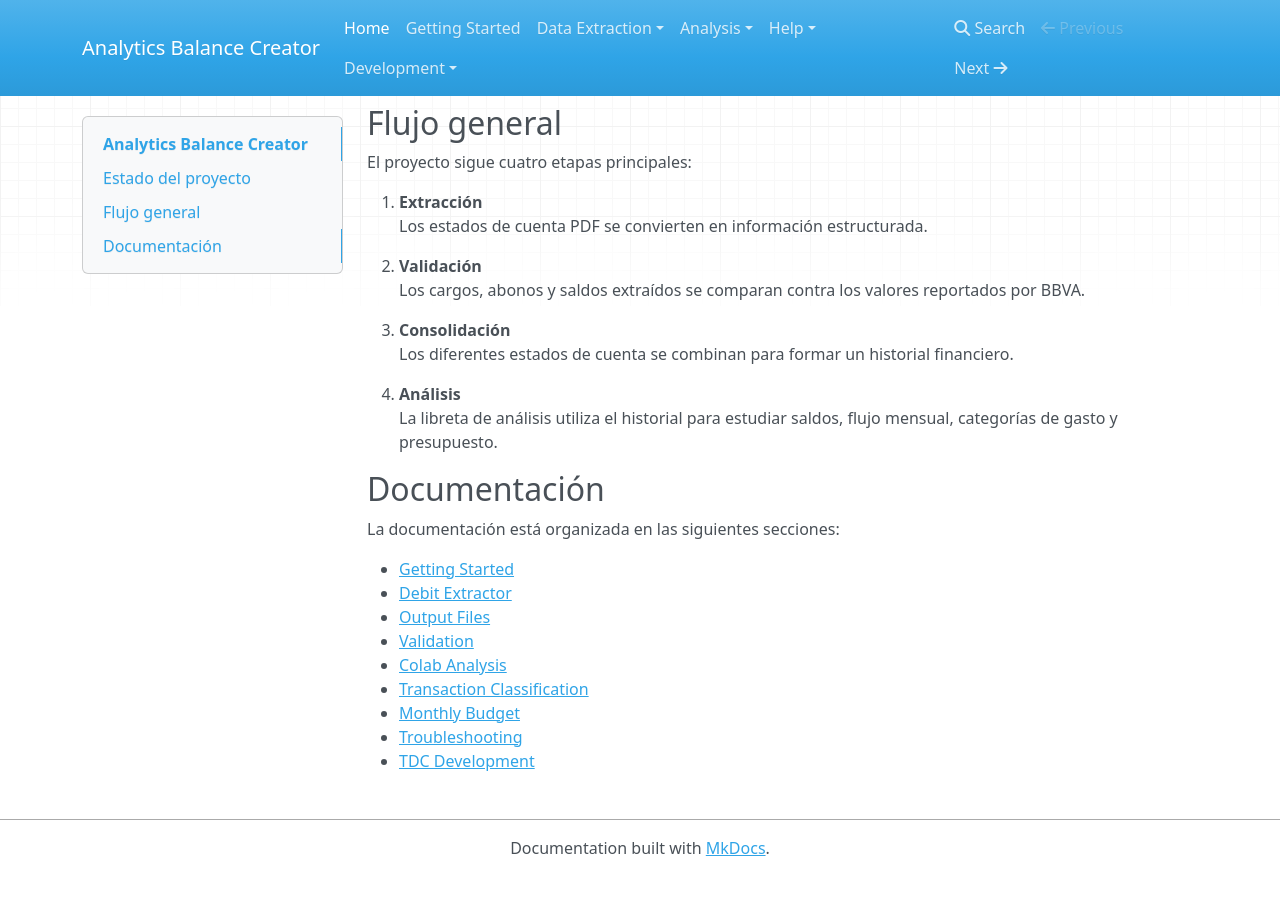
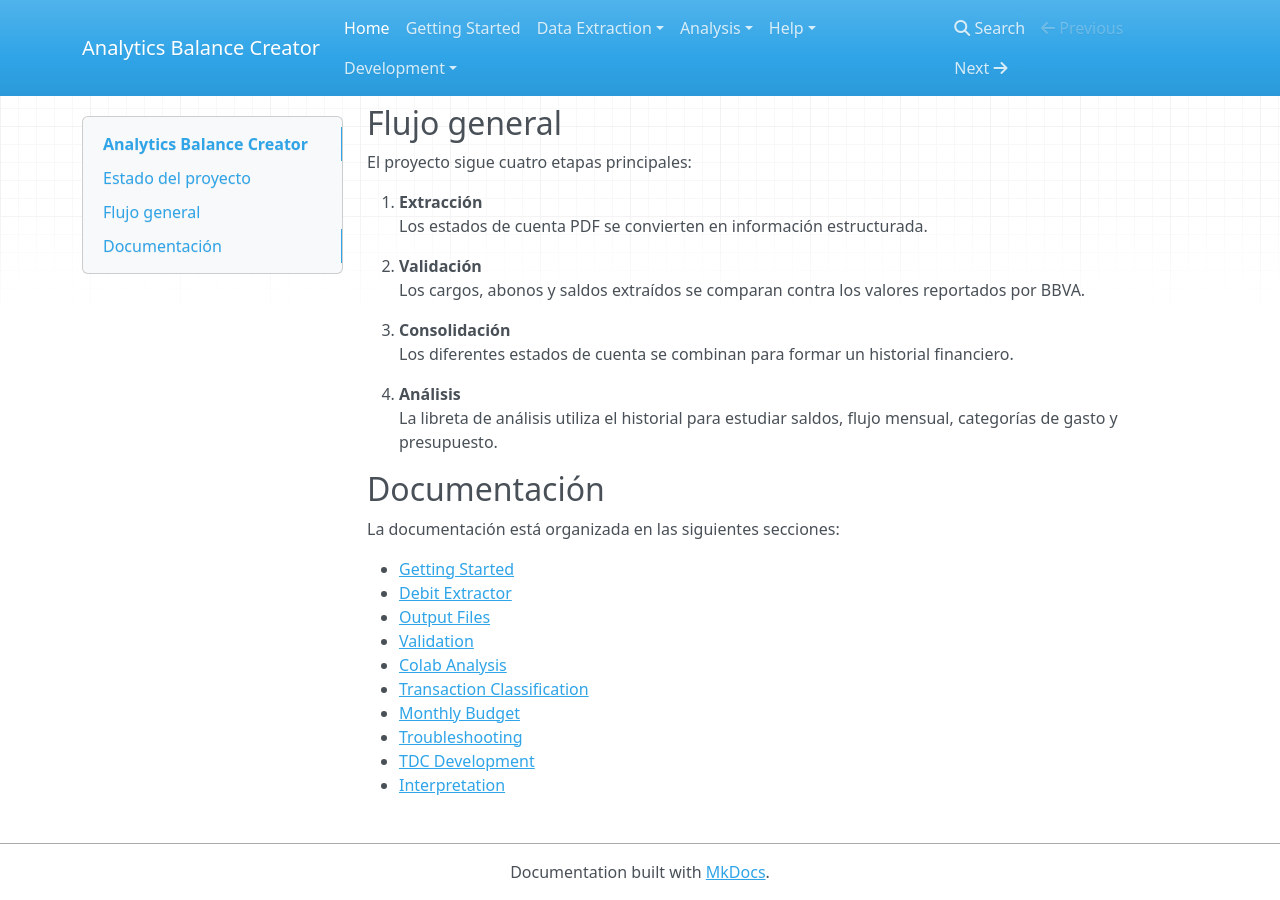
Before and after one commit to mundopacheco/Analytics_Balance_Creator, an MkDocs documentation site: the page built from docs/index.md, in a window 1280 px wide and 900 px high, scrolled down 904 px. Built offline with MkDocs 1.6.1, drawn with Linux system fonts in a browser that asks for light colours; nearby versions of some CDN libraries; before the commit the page ends 1780 px from its top, so only the background shows below that.

Commit message:
Update index.md

```diff
--- a/docs/index.md
+++ b/docs/index.md
@@ -74,3 +74,4 @@ La documentación está organizada en las siguientes secciones:
 - [Monthly Budget](monthly-budget.md)
 - [Troubleshooting](troubleshooting.md)
 - [TDC Development](tdc-development.md)
+- [Interpretation](interpretation.md)
```
